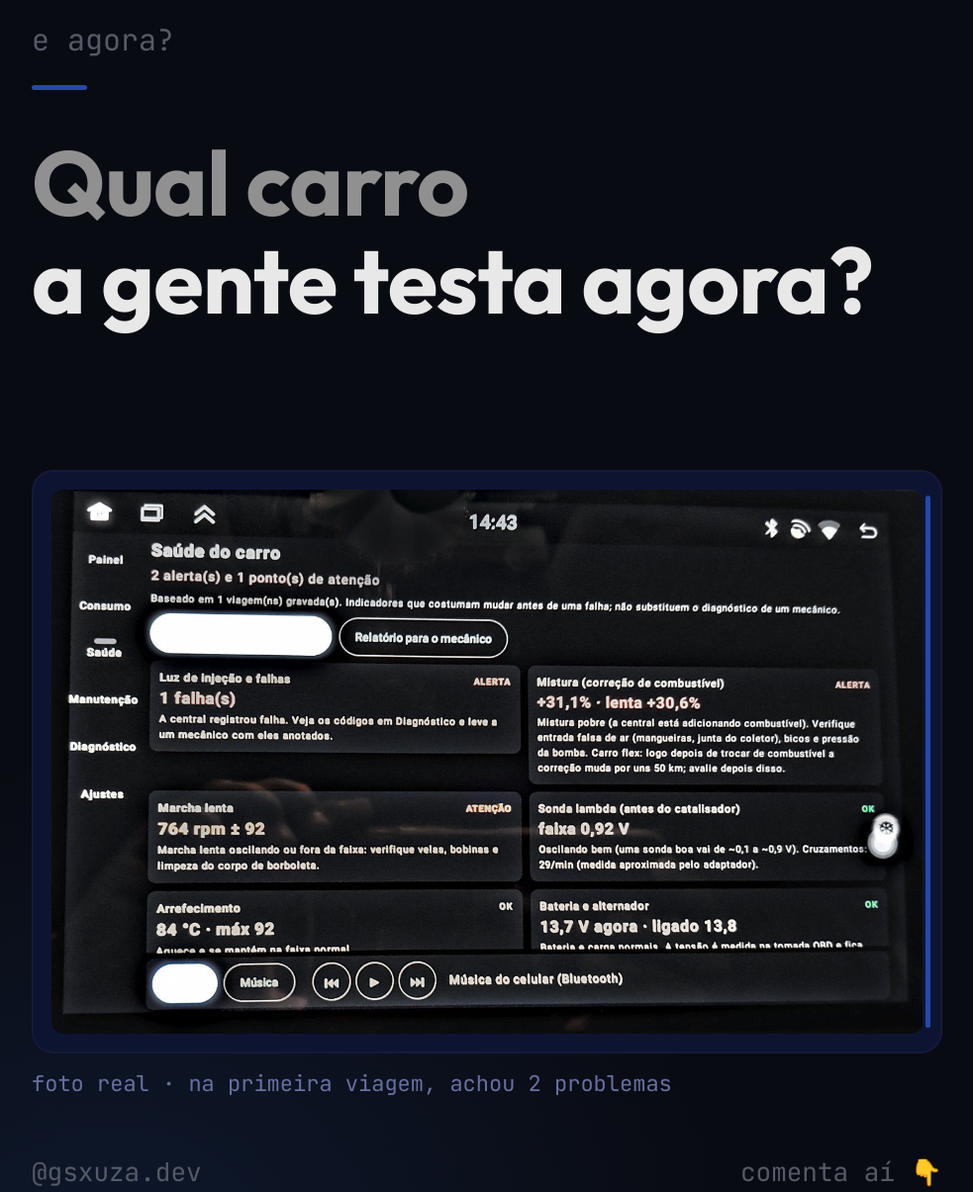
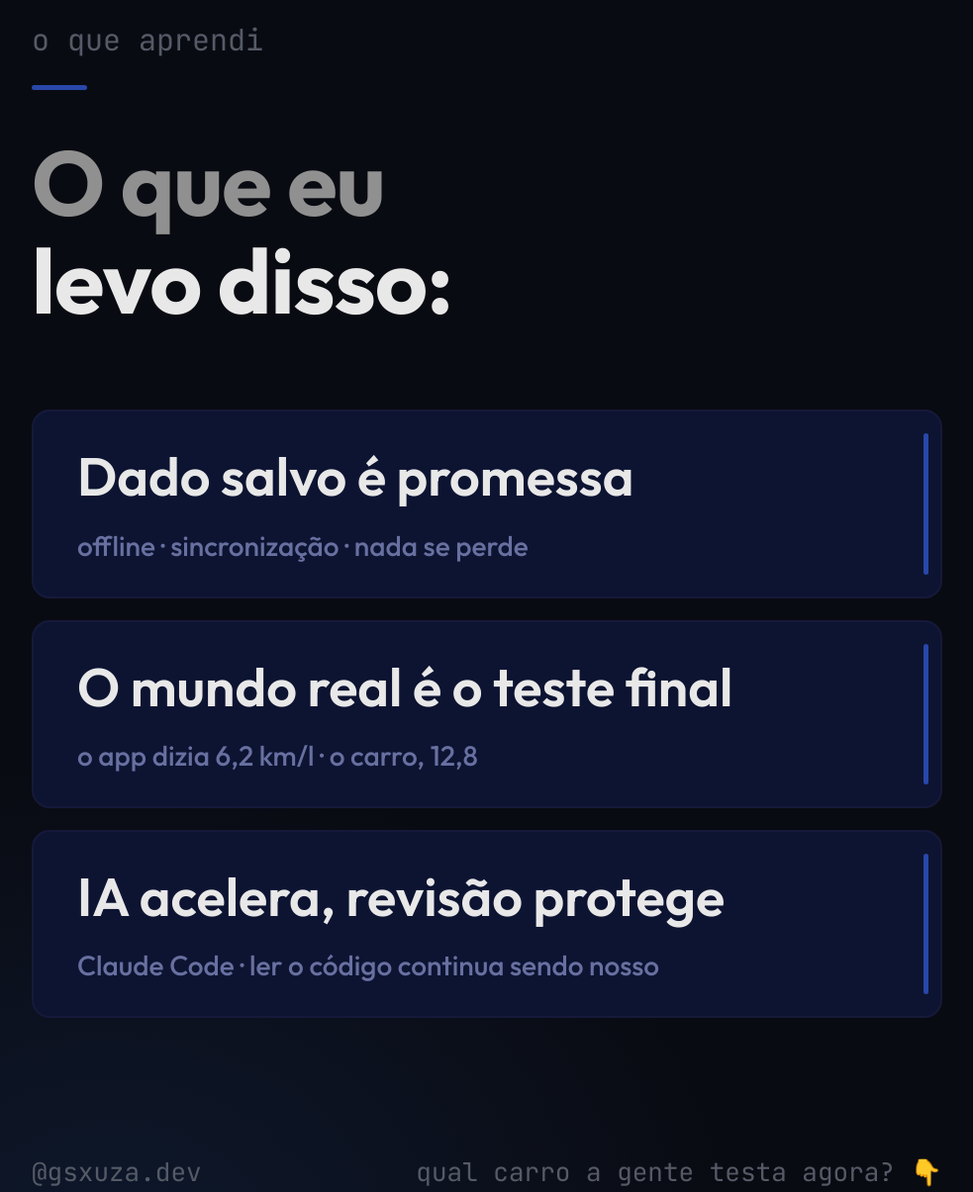
Before and after one commit to szadil763/Scanner-virtual-peugeut-2008, a plain HTML site: page marketing/linkedin/carrossel.html in a window 1280 px wide. Shown: the part 4140-5345 px from the top of the page at 99% size, without its empty margins (48-1031 px from the left). Drawn offline with Linux system fonts and the light colour scheme.

Commit message:
Carrossel do LinkedIn: última lâmina com o que aprendi, em cartões
Co-Authored-By: Claude Opus 5.5 <noreply@anthropic.com>
Claude-Session: https://claude.ai/code/session_01Mjcufmt3FinEhkMhwRhRWU

```diff
--- a/marketing/linkedin/carrossel.html
+++ b/marketing/linkedin/carrossel.html
@@ -34,6 +34,11 @@
   .topo { position:absolute; top:52px; right:80px; font:400 26px var(--mono); color:var(--mono-cinza); }
   .rodape { position:absolute; left:80px; right:80px; bottom:58px; display:flex; justify-content:space-between; font:400 26px var(--mono); color:var(--mono-cinza); }
   .rodape .arrasta { color:var(--azul2); }
+  .lista { display:grid; gap:22px; }
+  .item { position:relative; background:var(--card); border:2px solid var(--borda); border-radius:18px; padding:36px 60px 34px 44px; }
+  .item::after { content:""; position:absolute; right:12px; top:22px; bottom:22px; width:5px; border-radius:3px; background:var(--azul); }
+  .item b { display:block; font:600 54px/1.1 var(--titulo); color:var(--branco); margin-bottom:22px; }
+  .item span { font:500 28px var(--titulo); color:var(--sub); }
 </style>
 </head>
 <body>
@@ -74,16 +79,20 @@
   <div class="rodape"><span>@gsxuza.dev</span><span class="arrasta">→</span></div>
 </section>
 
-<!-- 4. Pergunta -->
+<!-- 4. O que aprendi -->
 <section class="slide">
   <div class="topo">04/04</div>
-  <div class="kicker">e agora?</div>
+  <div class="kicker">o que aprendi</div>
   <div class="traco"></div>
-  <h1><span class="c">Qual carro</span><span class="b">a gente testa agora?</span></h1>
+  <h1><span class="c">O que eu</span><span class="b">levo disso:</span></h1>
   <div class="grow"></div>
-  <div class="card"><img src="../../docs/imagens/carro-saude.jpg" alt=""></div>
-  <div class="nota">foto real · na primeira viagem, achou 2 problemas</div>
-  <div class="rodape"><span>@gsxuza.dev</span><span>comenta aí 👇</span></div>
+  <div class="lista">
+    <div class="item"><b>Dado salvo é promessa</b><span>offline · sincronização · nada se perde</span></div>
+    <div class="item"><b>O mundo real é o teste final</b><span>o app dizia 6,2 km/l · o carro, 12,8</span></div>
+    <div class="item"><b>IA acelera, revisão protege</b><span>Claude Code · ler o código continua sendo nosso</span></div>
+  </div>
+  <div class="grow"></div>
+  <div class="rodape"><span>@gsxuza.dev</span><span>qual carro a gente testa agora? 👇</span></div>
 </section>
 
 </body>
```
